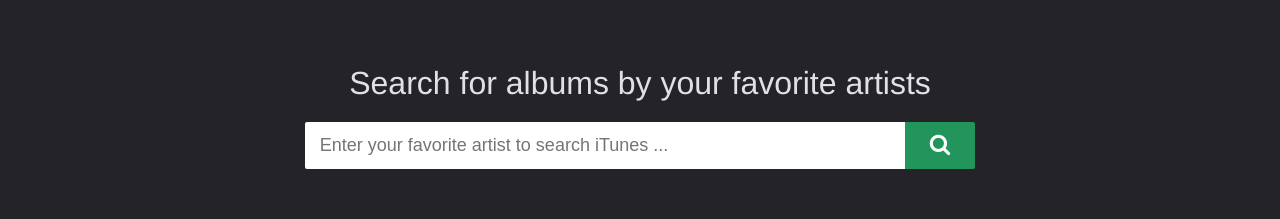
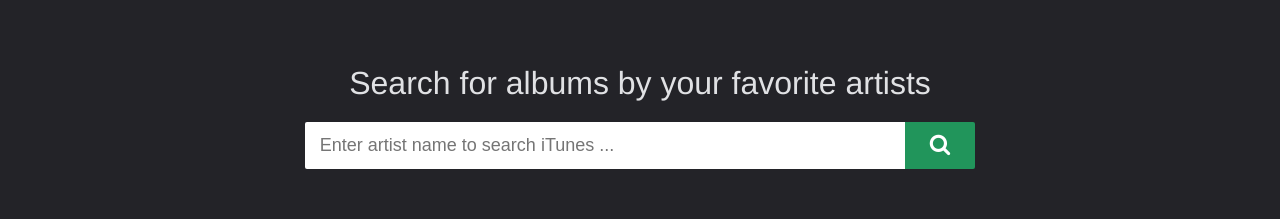
Before and after one commit to m-hatch/ArtistSearch, a React app: page / in a window 1280 px wide. Shown: the top 219 px of the page. Built offline with nearby package versions, Linux system fonts and the light colour scheme; the HTML template or start-up script is replaced by a standard one.

Commit message:
change input font-size

```diff
--- a/src/components/Search.jsx
+++ b/src/components/Search.jsx
@@ -29,7 +29,7 @@ export default (props) => {
           autoFocus=""
           type="text"
           title="Search"
-          placeholder="Enter your favorite artist to search iTunes ..."
+          placeholder="Enter artist name to search iTunes ..."
           onKeyDown={ keydownHandler }/>
 
         <button className="search__btn" type="button" onClick={ clickHandler }>
--- a/src/styles/scss/_search.scss
+++ b/src/styles/scss/_search.scss
@@ -7,7 +7,7 @@
     border-radius: 2px 0 0 2px;
     border: none;
     padding: 10px 12px;
-    font-size: 14px;
+    font-size: 16px;
     vertical-align: middle;
     outline: none;
     color: $pigeon-grey;
@@ -48,7 +48,6 @@
     &__input {
       width: 60%;
       padding: 13px 15px;
-      font-size: 16px;
     }
 
     &__btn {
```
